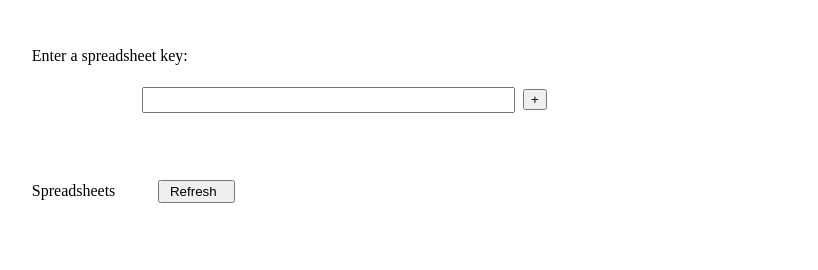
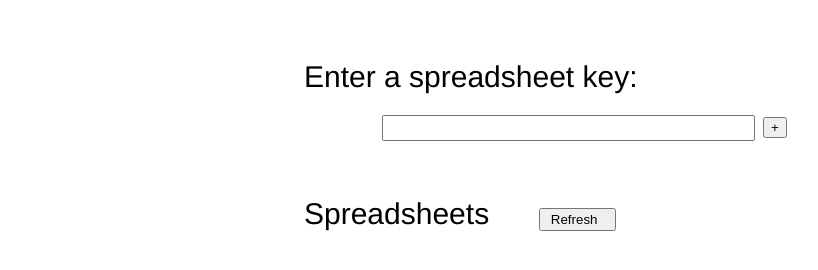
Before and after one commit to kellyaj/doctest, a website: page index.html in a window 1280 px wide. Shown: the whole page, without its empty margins (5-823 px from the left). Drawn offline with Linux system fonts and the light colour scheme; no server answers.

Commit message:
centers stuff into the middle

```diff
--- a/index.html
+++ b/index.html
@@ -5,6 +5,7 @@
   </head>
   <body>
 
+  <div class="container">
     <div class="flash" data-id=flash></div>
     <div>
       <h1 class="enter-key">Enter a spreadsheet key:</h1>
@@ -17,6 +18,7 @@
       <button class="refresh title" data-id="refresh">Refresh</button>
     </div>
     <div data-id="sheets" class="center"></div>
+  </div>
 
     <script type="text/javascript" src="scripts/vendor/jquery-1.10.2.min.js"></script>
     <script type="text/javascript" src="scripts/vendor/underscore.js"></script>
--- a/styles/main.css
+++ b/styles/main.css
@@ -51,6 +51,11 @@ table {
 /*
   styles
 */
+
+.container {
+  margin: 0 auto;
+  width: 800px;
+}
 
 .key-input {
   height: 2em;
@@ -123,6 +128,12 @@ button.sheet-title {
   vertical-align: middle;
 }
 
+h1 {
+  font-family: "Helvetica", Helvetia, sans-serif;
+  font-weight: 300;
+  font-size: 30px;
+}
+
 h2.sheet-title {
   font-size: 24px;
 }
```
